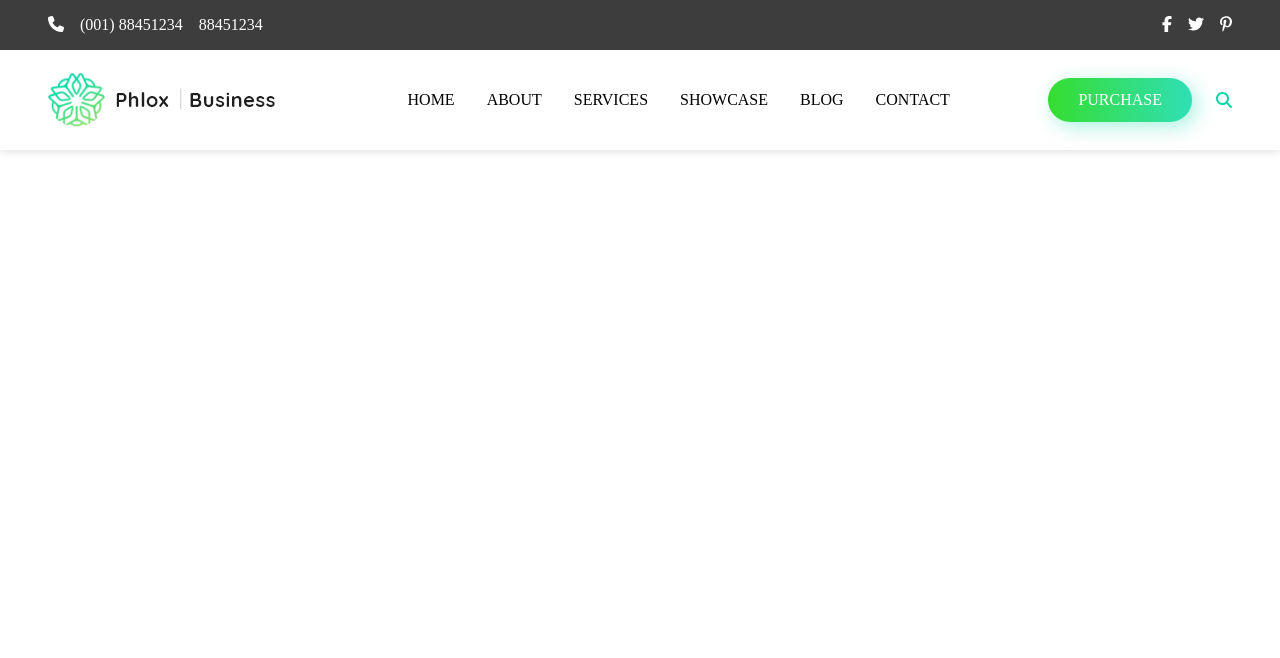
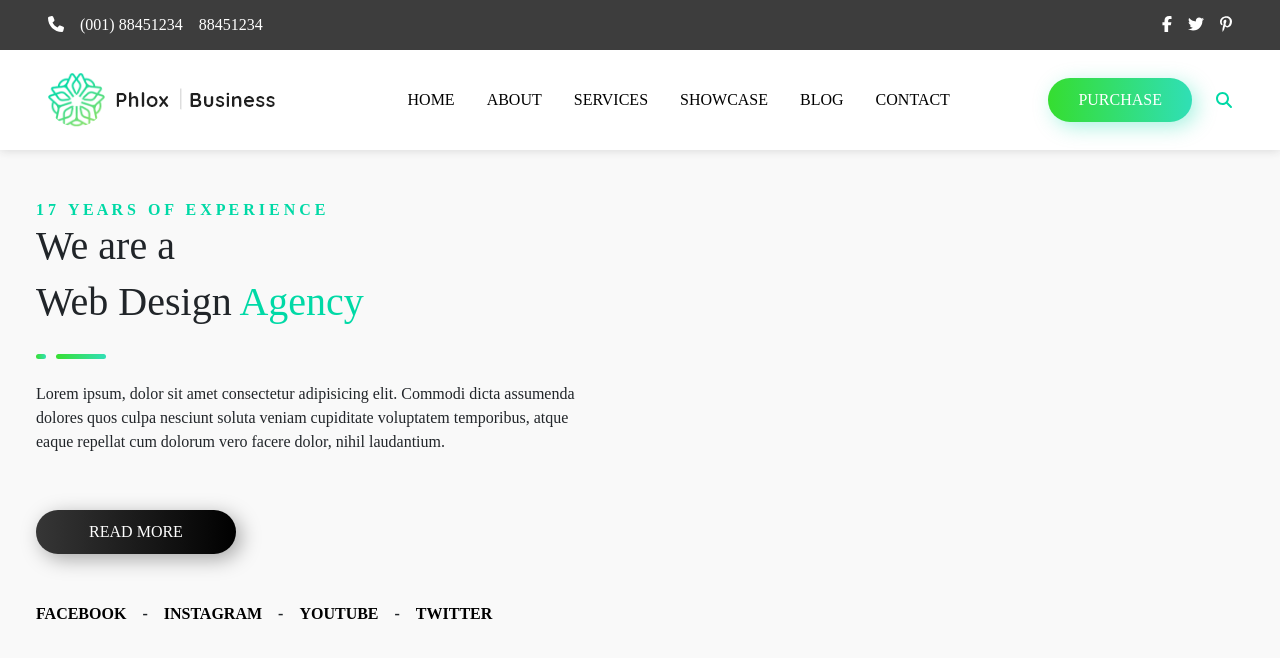
Before and after one commit to AliceColombari/proj-html-vuejs, a Vue app: page / in a window 1280 px wide. Shown: the top 658 px of the page. Built offline with nearby package versions, Linux system fonts and the light colour scheme; a small style sheet from the web is missing.

Commit message:
prima sezione main - slider?

```diff
--- /dev/null
+++ b/src/components/FirstSection.vue
@@ -0,0 +1,67 @@
+<template>
+  <div class="h-100 slider-card">
+      <div class="row h-100 w-100">
+          <div class="col-6 d-flex flex-column justify-content-center px-5">
+              <div class="text-uppercase ms-green fw-bold fs-7 mt-5"> 1 7 <span class="mx-1"></span> y e a r s <span class="mx-1"></span>o f <span class="mx-1"></span>e x p e r i e n c e</div>
+
+              <div class="fw-bold title">
+                  <h1>We are a</h1>
+                  <h1>Web Design <span class="ms-green">Agency</span></h1>
+              </div>
+
+              <div class="divider my-2"></div>
+
+              <p class="my-2"> Lorem ipsum, dolor sit amet consectetur adipisicing elit. Commodi dicta assumenda dolores quos culpa nesciunt soluta veniam cupiditate voluptatem temporibus, atque eaque repellat cum dolorum vero facere dolor, nihil laudantium.</p>
+
+
+            <button class="ms-btn ms-btn-black me-4 mt-5">
+                  READ MORE
+            </button>
+
+            <div class="social text-uppercase fs-6 fw-bold my-5">
+                <a href="#">facebook</a>
+                <span class="mx-3">-</span>
+                <a href="#">instagram</a>
+                <span class="mx-3">-</span>
+                <a href="#">youtube</a>
+                <span class="mx-3">-</span>
+                <a href="#">twitter</a>
+            </div>
+
+          </div>
+
+      </div>
+  </div>
+</template>
+
+<script>
+export default {
+    name: "FirstSection"
+
+}
+</script>
+
+<style scoped lang="scss">
+ @import '../style/general.scss';
+
+.slider-card {
+    background-color: #f9f9f9;
+
+    .title {
+        font-family: "Quicksand";
+        font-weight: 700;
+    }
+
+    a {
+        text-decoration: none;
+        color: #000;
+    }
+
+    .ms-btn {
+        width: 200px;
+    }
+
+}
+
+
+</style>
--- a/src/components/MyMain.vue
+++ b/src/components/MyMain.vue
@@ -1,18 +1,27 @@
 <template>
-  <div>
-     <h1>prova</h1>
-  </div>
+  <main>
+      <FirstSection/>
+  </main>
 </template>
 
 <script>
+
+import FirstSection from './FirstSection.vue';
+
 export default {
     name: "MyMain",
+    components: {
+        FirstSection,
+
+    }
 
 }
 </script>
 
 <style lang="scss">
-    h1 {
-        margin-top: 200px;
+
+    main {
+        margin-top: 150px;
     }
+
 </style>
--- a/src/style/general.scss
+++ b/src/style/general.scss
@@ -44,3 +44,31 @@ body {
 .ms-green {
     color: #00D9A6;
 }
+
+.ms-btn-black{
+    background-image: linear-gradient(to right, rgb(54, 54, 54) , black);
+    box-shadow: 5px 5px 20px  #00000056;
+}
+
+/* regole per la creazione della linea verde */
+.divider{
+    /* piccola sx linea verde */
+    &::before{
+      content: '';
+      display: inline-block;
+      height: 5px;
+      width: 10px;
+      border-radius: 5px;
+      margin-right: 10px;
+      background-image: linear-gradient(to right, rgba(7, 217, 0, 0.8) , rgba(0, 217, 166, 0.8));
+    }
+    /* grande dx linea verde */
+    &::after{
+      content: '';
+      display: inline-block;
+      height: 5px;
+      width: 50px;
+      border-radius: 5px;
+      background-image: linear-gradient(to right, rgba(7, 217, 0, 0.8) , rgba(0, 217, 166, 0.8));
+    }
+  }
```
